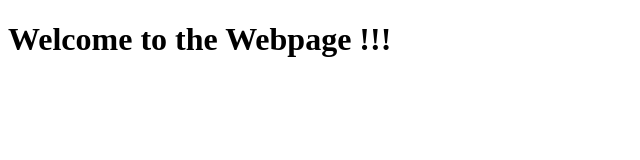
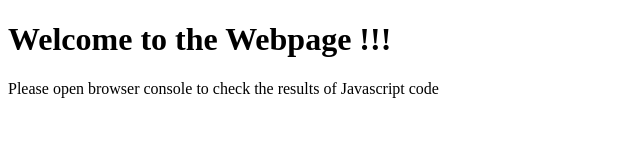
Before and after one commit to KiPMaster127-code/javascript-basics-lab, a plain HTML site: page index.html in a window 1280 px wide. Shown: the whole page, without its empty margins (0-640 px from the left). Drawn offline with Linux system fonts and the light colour scheme.

Commit message:
index.html

```diff
--- a/index.html
+++ b/index.html
@@ -8,8 +8,10 @@
 
 <body>
 <h1>Welcome to the Webpage !!!</h1>
+<p>Please open browser console to check the results of Javascript code</p>
  <script src="script.js"></script>
 </body>
 
 
+
 </html>
```
